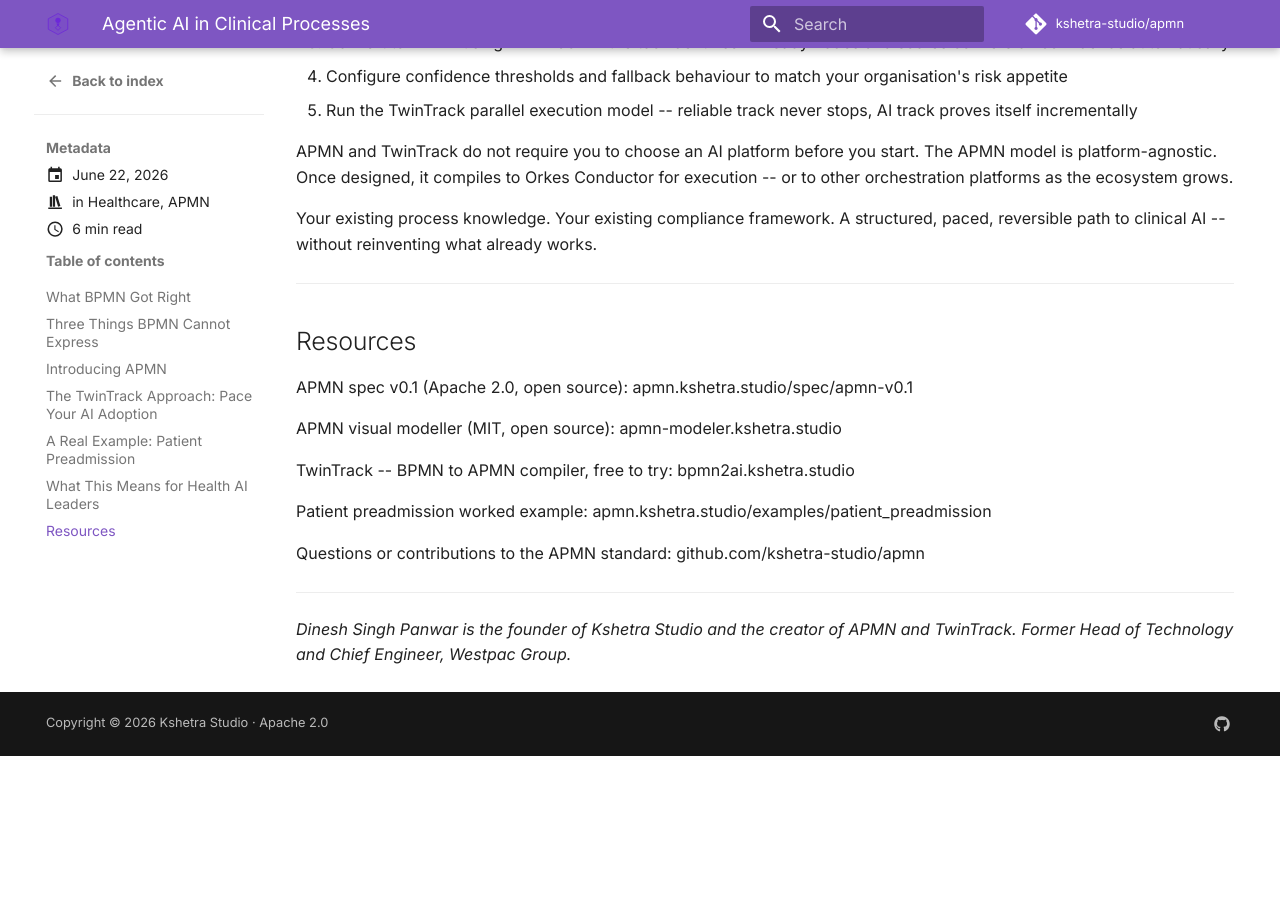
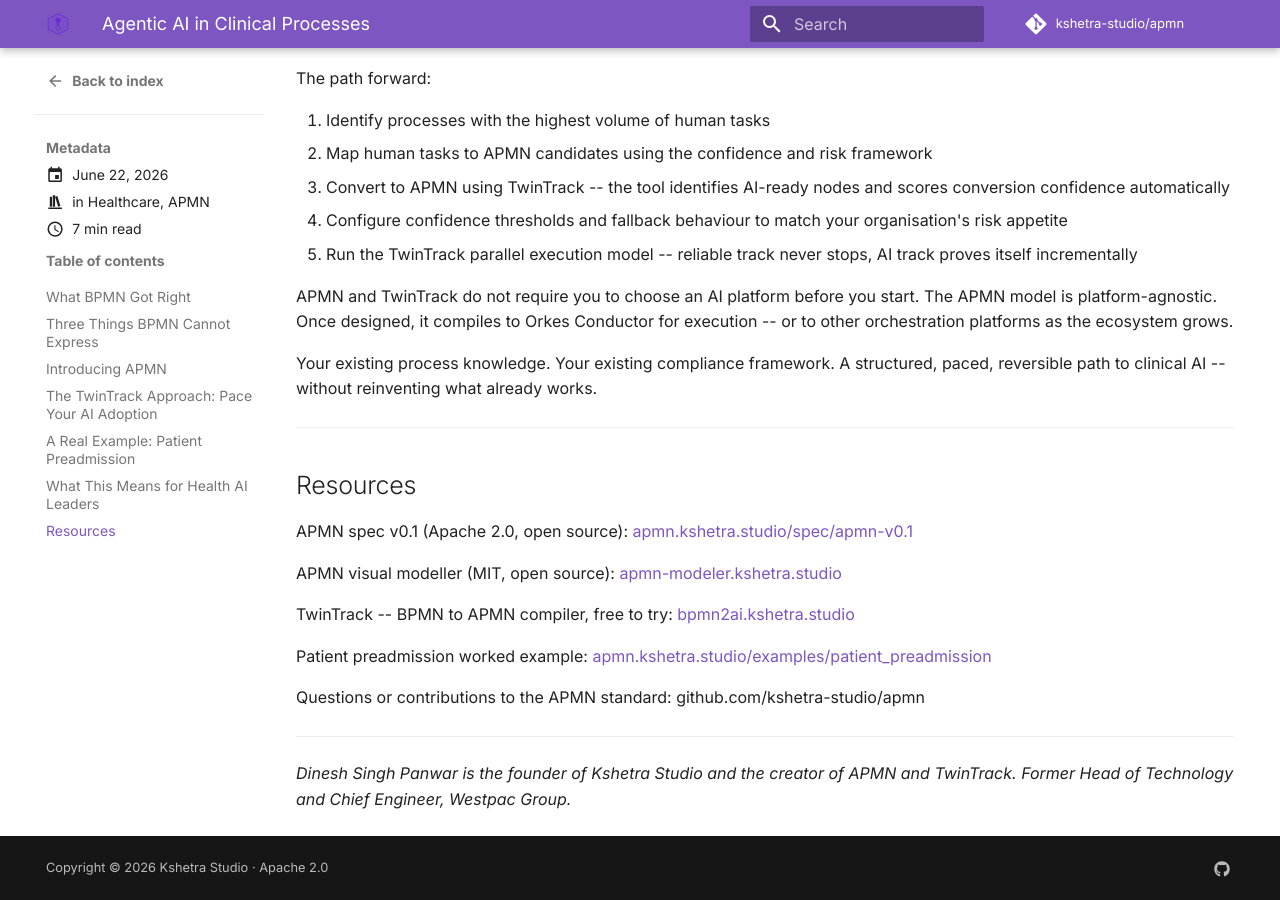
Before and after one commit to kshetra-studio/apmn, an MkDocs documentation site: the page built from docs/articles/posts/healthcare-bpmn-apmn.md, in a window 1280 px wide and 900 px high, scrolled down 4108 px. Built offline with MkDocs 1.6.1 and Material for MkDocs 9.7.7, drawn with Linux system fonts in a browser that asks for light colours; comment, search, counter and statistics services are not loaded; before the commit the page ends 4864 px from its top, so only the background shows below that; part of the change alters nothing that is shown.

```diff
--- a/docs/articles/posts/healthcare-bpmn-apmn.md
+++ b/docs/articles/posts/healthcare-bpmn-apmn.md
@@ -42,6 +42,8 @@ The problem is not with BPMN. The problem is that BPMN was designed for a determ
 ---
 
 ## Introducing APMN
+
+![Healthcare clinical process diagram](images/healthcare-process.png)
 
 APMN -- AI Process Model and Notation -- is an open extension of BPMN 2.0 that adds the constructs healthcare AI actually needs, while remaining fully backwards compatible with every existing BPMN tool.
 
@@ -133,13 +135,14 @@ Your existing process knowledge. Your existing compliance framework. A structure
 
 ## Resources
 
-APMN spec v0.1 (Apache 2.0, open source): apmn.kshetra.studio/spec/apmn-v0.1
+APMN spec v0.1 (Apache 2.0, open source): [apmn.kshetra.studio/spec/apmn-v0.1](https://apmn.kshetra.studio/spec/apmn-v0.1)
 
-APMN visual modeller (MIT, open source): apmn-modeler.kshetra.studio
+APMN visual modeller (MIT, open source): [apmn-modeler.kshetra.studio](https://apmn-modeler.kshetra.studio
+)
 
-TwinTrack -- BPMN to APMN compiler, free to try: bpmn2ai.kshetra.studio
+TwinTrack -- BPMN to APMN compiler, free to try: [bpmn2ai.kshetra.studio](https://bpmn2ai.kshetra.studio)
 
-Patient preadmission worked example: apmn.kshetra.studio/examples/patient_preadmission
+Patient preadmission worked example: [apmn.kshetra.studio/examples/patient_preadmission](https://apmn.kshetra.studio/examples/patient_preadmission)
 
 Questions or contributions to the APMN standard: github.com/kshetra-studio/apmn
 
```
